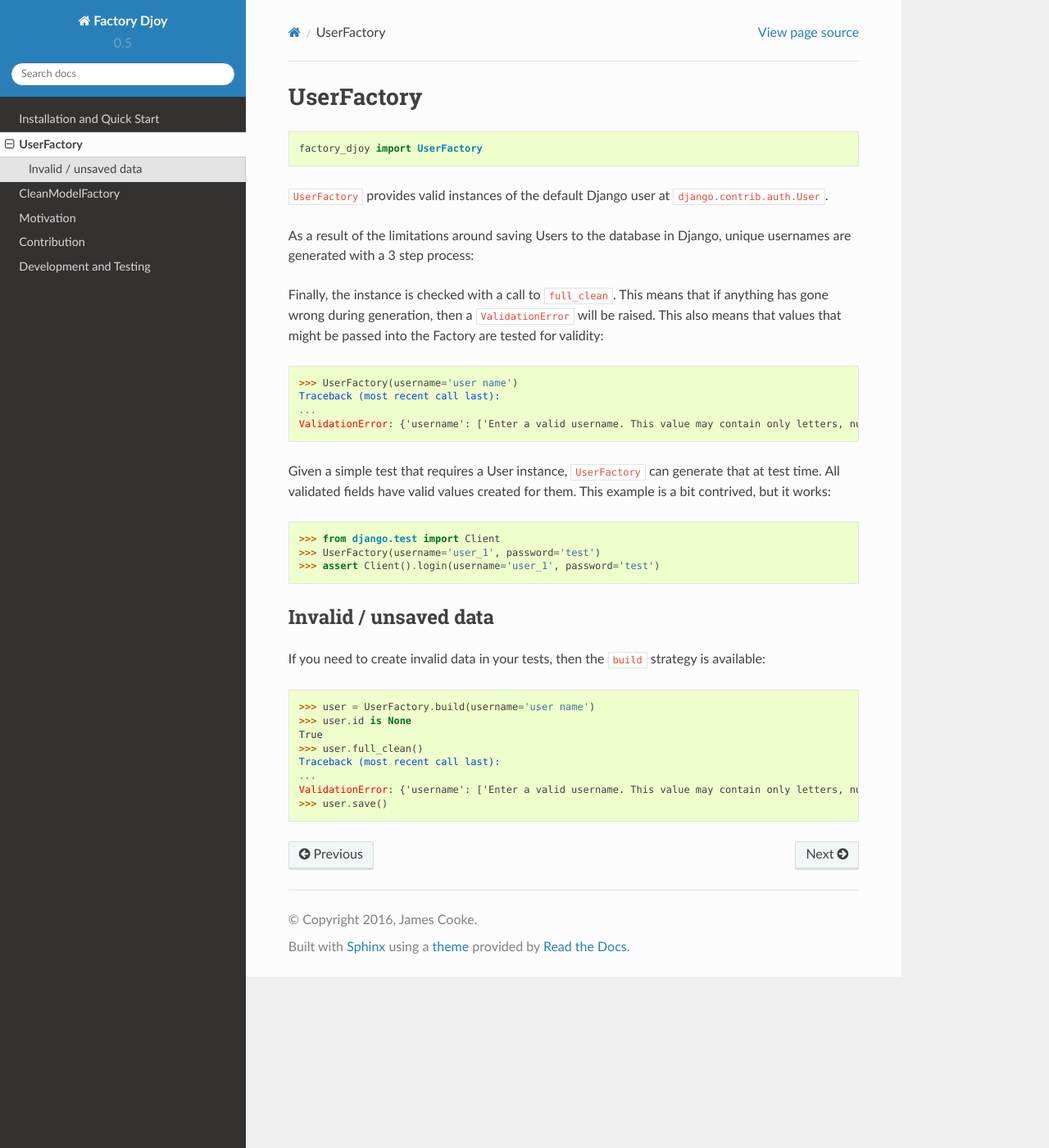
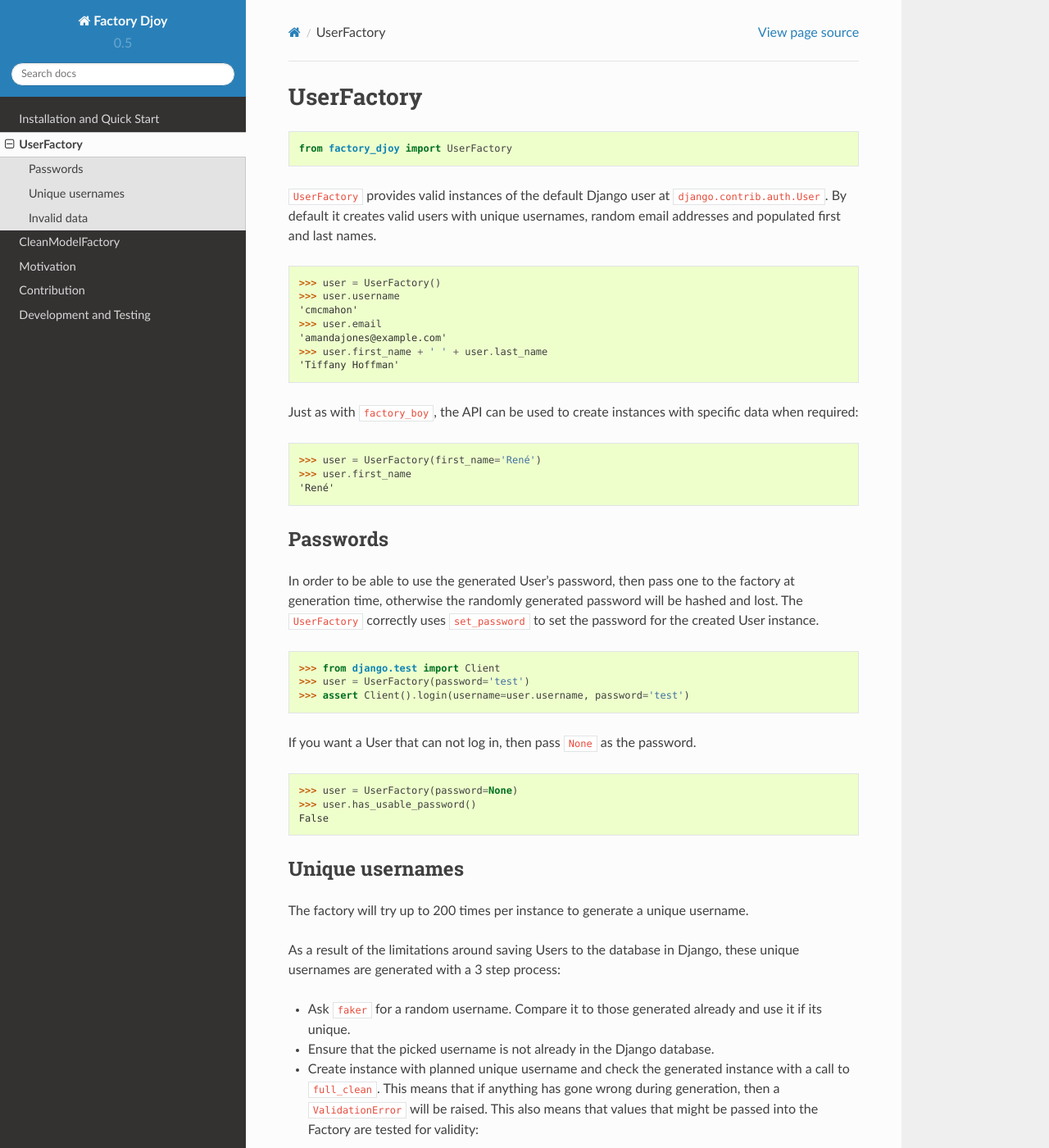
Before and after one commit to jamescooke/factory_djoy, a Sphinx documentation site: the page built from docs/userfactory.rst, in a window 1280 px wide and 1400 px high. Shown: the whole window at 82% size. Built offline with Sphinx 7.4.7 and the Read the Docs theme 2.0.0, drawn with Linux system fonts in a browser that asks for light colours.

Commit message:
Extend UserFactory doc

```diff
--- a/docs/userfactory.rst
+++ b/docs/userfactory.rst
@@ -3,40 +3,84 @@ UserFactory
 
 .. code-block:: python
 
-    factory_djoy import UserFactory
+    from factory_djoy import UserFactory
 
 ``UserFactory`` provides valid instances of the default Django user at
-``django.contrib.auth.User``.
-
-As a result of the limitations around saving Users to the database in Django,
-unique usernames are generated with a 3 step process:
-
-Finally, the instance is checked with a call to ``full_clean``. This means that
-if anything has gone wrong during generation, then a ``ValidationError`` will
-be raised. This also means that values that might be passed into the Factory
-are tested for validity:
+``django.contrib.auth.User``. By default it creates valid users with unique
+usernames, random email addresses and populated first and last names.
 
 .. code-block:: python
 
-    >>> UserFactory(username='user name')
-    Traceback (most recent call last):
-    ...
-    ValidationError: {'username': ['Enter a valid username. This value may contain only letters, numbers and @/./+/-/_ characters.']}
+    >>> user = UserFactory()
+    >>> user.username
+    'cmcmahon'
+    >>> user.email
+    'amandajones@example.com'
+    >>> user.first_name + ' ' + user.last_name
+    'Tiffany Hoffman'
+
+Just as with ``factory_boy``, the API can be used to create instances with
+specific data when required:
+
+.. code-block:: python
+
+    >>> user = UserFactory(first_name='René')
+    >>> user.first_name
+    'René'
 
 
-Given a simple test that requires a User instance, ``UserFactory`` can generate
-that at test time. All validated fields have valid values created for them.
-This example is a bit contrived, but it works:
+Passwords
+=========
+
+In order to be able to use the generated User's password, then pass one to the
+factory at generation time, otherwise the randomly generated password will be
+hashed and lost. The ``UserFactory`` correctly uses ``set_password`` to set the
+password for the created User instance.
 
 .. code-block:: python
 
     >>> from django.test import Client
-    >>> UserFactory(username='user_1', password='test')
-    >>> assert Client().login(username='user_1', password='test')
+    >>> user = UserFactory(password='test')
+    >>> assert Client().login(username=user.username, password='test')
+
+If you want a User that can not log in, then pass ``None`` as the password.
+
+.. code-block:: python
+
+    >>> user = UserFactory(password=None)
+    >>> user.has_usable_password()
+    False
 
 
-Invalid / unsaved data
-======================
+Unique usernames
+================
+
+The factory will try up to 200 times per instance to generate a unique
+username.
+
+As a result of the limitations around saving Users to the database in Django,
+these unique usernames are generated with a 3 step process:
+
+* Ask ``faker`` for a random username. Compare it to those generated already
+  and use it if its unique.
+
+* Ensure that the picked username is not already in the Django database.
+
+* Create instance with planned unique username and check the generated instance
+  with a call to ``full_clean``. This means that if anything has gone wrong
+  during generation, then a ``ValidationError`` will be raised. This also means
+  that values that might be passed into the Factory are tested for validity:
+
+  .. code-block:: python
+
+      >>> UserFactory(username='user name')
+      Traceback (most recent call last):
+      ...
+      ValidationError: {'username': ['Enter a valid username. This value may contain only letters, numbers and @/./+/-/_ characters.']}
+
+
+Invalid data
+============
 
 If you need to create invalid data in your tests, then the ``build`` strategy
 is available:
```
